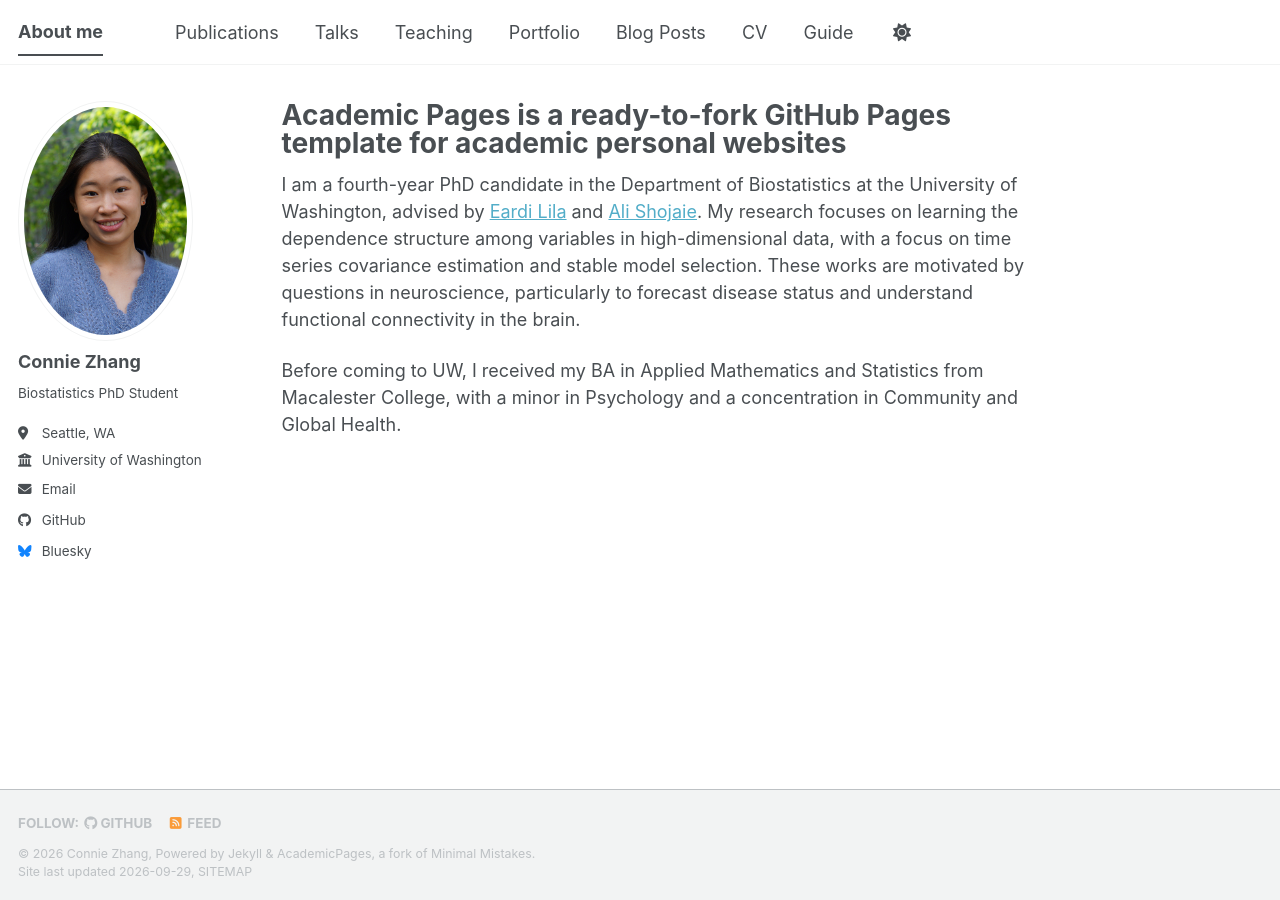
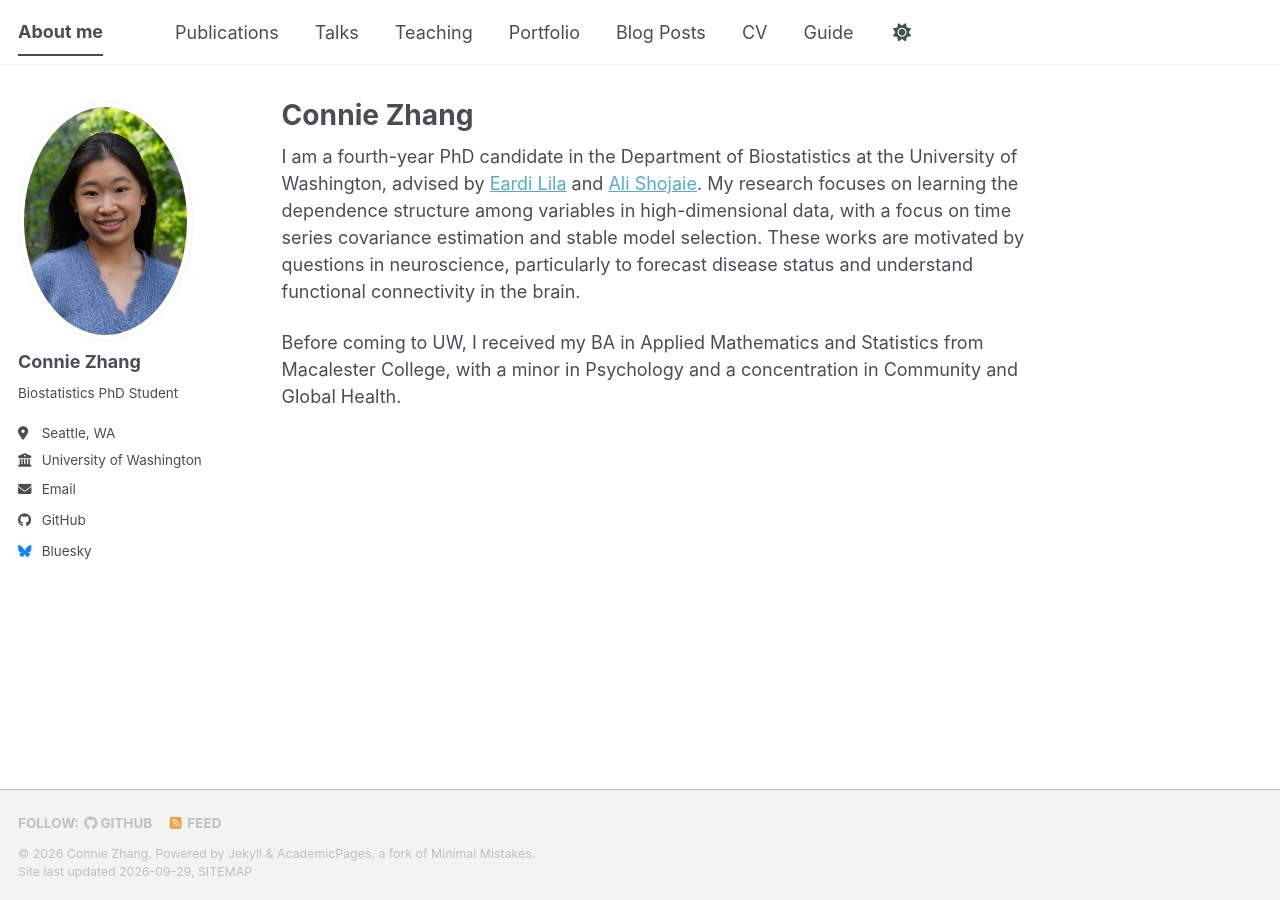
Before and after one commit to Connie-Zhang/Connie-Zhang.github.io, a Jekyll site: the page built from _pages/about.md, in a window 1280 px wide. Built offline with Jekyll 4.4.1, drawn with Linux system fonts in a browser that asks for light colours; a style sheet for code colours, icons or effects is not loaded.

Commit message:
Update title in about.md to 'Connie Zhang'

```diff
--- a/_pages/about.md
+++ b/_pages/about.md
@@ -1,6 +1,6 @@
 ---
 permalink: /
-title: "Academic Pages is a ready-to-fork GitHub Pages template for academic personal websites"
+title: "Connie Zhang"
 author_profile: true
 redirect_from:
   - /about/
```
